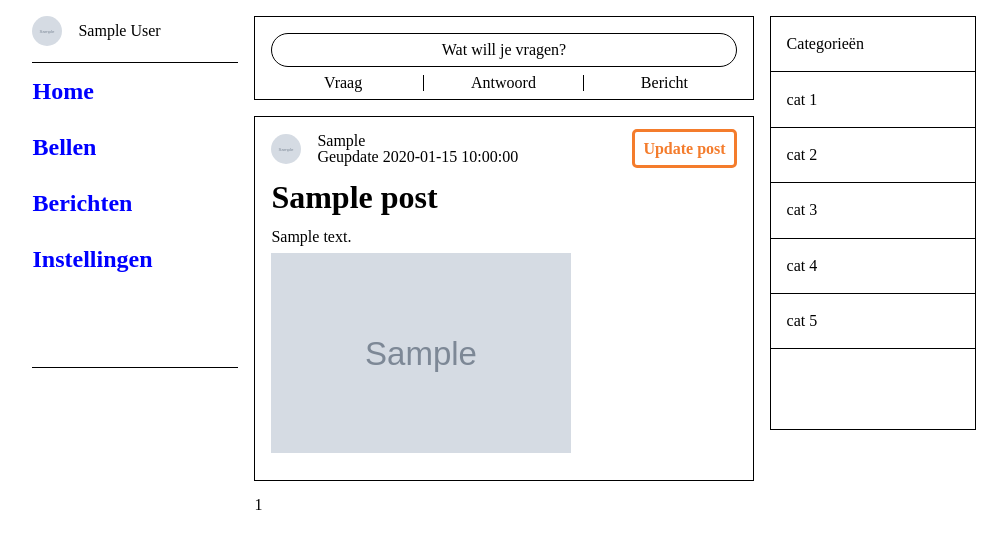
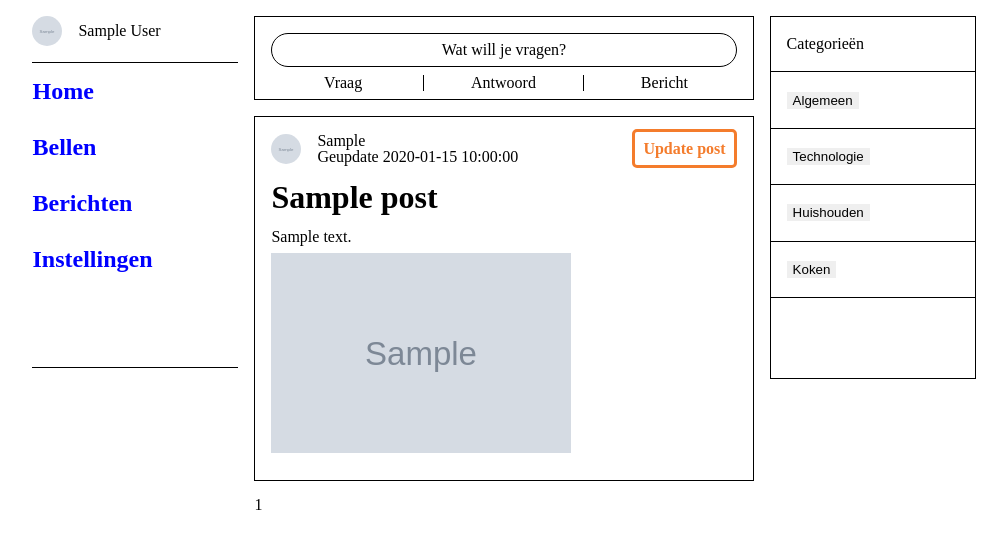
Before and after one commit to FlorVk/Bridge-the-gap, a PHP site: page / in a window 1280 px wide. Shown: the part 54-603 px from the top of the page, without its empty margins (136-1143 px from the left). Run offline with PHP 8.4, Linux system fonts and the light colour scheme; the visitor is signed in with stand-in values (Sample User, id 1); tables that the repository leaves empty or names only in its code hold one stand-in row (values such as "Sample post"); grey boxes marked "Sample" are stand-in pictures.

Commit message:
feat: filter with category

```diff
--- a/classes/Post.php
+++ b/classes/Post.php
@@ -160,7 +160,32 @@
 
 
             // totaal aantal pagina's nemen
-            $sql = "SELECT * FROM `posts` WHERE `title` LIKE '%$filter%' OR  `description` LIKE '%$filter%' ;";
+            $sql = "SELECT * FROM `posts` WHERE `title` LIKE '%$filter%' OR  `description` LIKE '%$filter%';";
+            $statement = $conn->prepare($sql);
+            $statement->execute();
+            $result = $statement->fetchAll();
+            return $result;
+        }
+
+        public static function getAllPostsLimitCategory($category)
+        {
+            global $page;
+            global $total_pages;
+
+            if (isset($_GET['page'])) {
+                $page = $_GET['page'];
+            } else {
+                $page = 1;
+            }
+            $conn = Db::getInstance();
+
+            // pagination
+            $limit = 6;
+            $offset = ($page - 1) * $limit;
+
+
+            // totaal aantal pagina's nemen
+            $sql = "SELECT * FROM `posts` WHERE `category` LIKE '%$category%' ";
             $statement = $conn->prepare($sql);
             $statement->execute();
             $result = $statement->fetchAll();
--- a/index.php
+++ b/index.php
@@ -11,6 +11,13 @@ if (isset($_GET['search'])) {
     $post = new Post;
     $allPosts = $post->getAllPostsLimit();
 }
+
+if (isset($_GET['category'])) {
+    $post = new Post;
+    $allPosts = $post->getAllPostsLimitCategory($_GET['category']);
+
+}
+
 
 $sessionId = $_SESSION['id'];
 
@@ -89,25 +96,37 @@ $sessionId = $_SESSION['id'];
                 </div>
             <?php endforeach; ?>
 
-            <?php if (!isset($_GET['search'])) : ?>
+            <?php if(empty($allPosts)): ?>
+                <div>
+                    <h1 class="title">Er zijn nog geen posts!</h1>
+                </div>
+            <?php endif; ?>
+
+            <?php if (!isset($_GET['search']) && !empty($allPosts)) : ?>
             <div class="pages">
                 <?php for ($pages = 1; $pages <= $total_pages; $pages++) : ?>
                     <a href='<?php echo "?page=$pages"; ?>' class="links"><?php echo $pages; ?></a>
                 <?php endfor; ?>
             </div>
-        <?php endif; ?>
+            <?php endif; ?>
+
+
+
         </div>
 
         <div class="block3">
             <div class="block3_right">
-                <ul class="category_items">
-                    <li class="category_title">Categorieën</li>
-                    <li>cat 1</li>
-                    <li>cat 2</li>
-                    <li>cat 3</li>
-                    <li>cat 4</li>
-                    <li>cat 5</li>
-                </ul>
+
+
+                <form class="category" action="" method="get">
+                    <ul class="category_items">
+                        <li class="category_title">Categorieën</li>
+                        <li><input class="category_btn" type="submit" name="category" value="Algemeen"></li>
+                        <li><input class="category_btn" type="submit" name="category" value="Technologie"></li>
+                        <li><input class="category_btn" type="submit" name="category" value="Huishouden"></li>
+                        <li><input class="category_btn" type="submit" name="category" value="Koken"></li>
+                    </ul>
+                </form>
             </div>
 
         </div>
--- a/styles/style.css
+++ b/styles/style.css
@@ -234,6 +234,10 @@
     border-bottom: 1px solid black;
 }
 
+.category_btn {
+    border: none;
+}
+
 /* ------------- USER PROFILE ------------- */
 
 .user_content {
```
